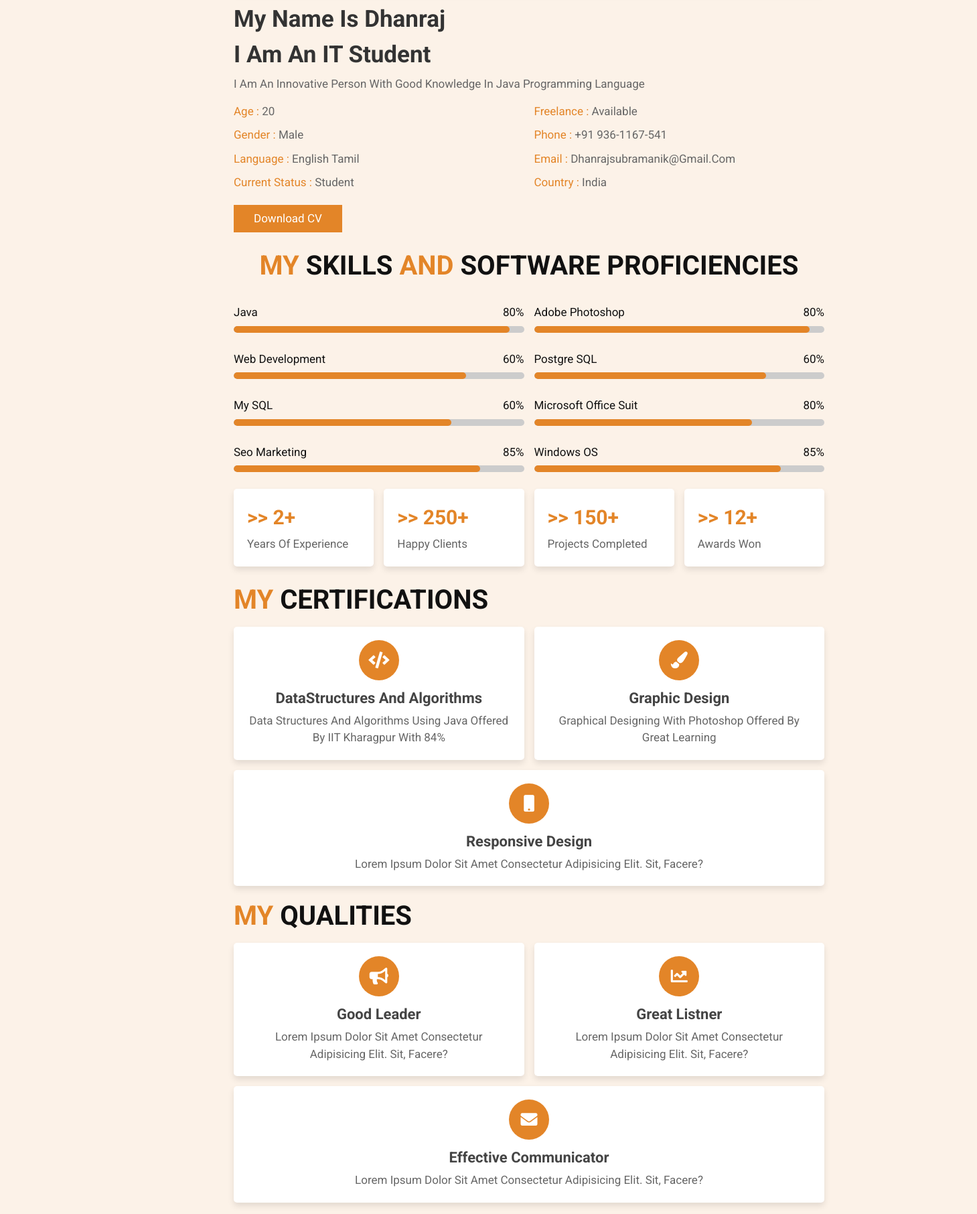
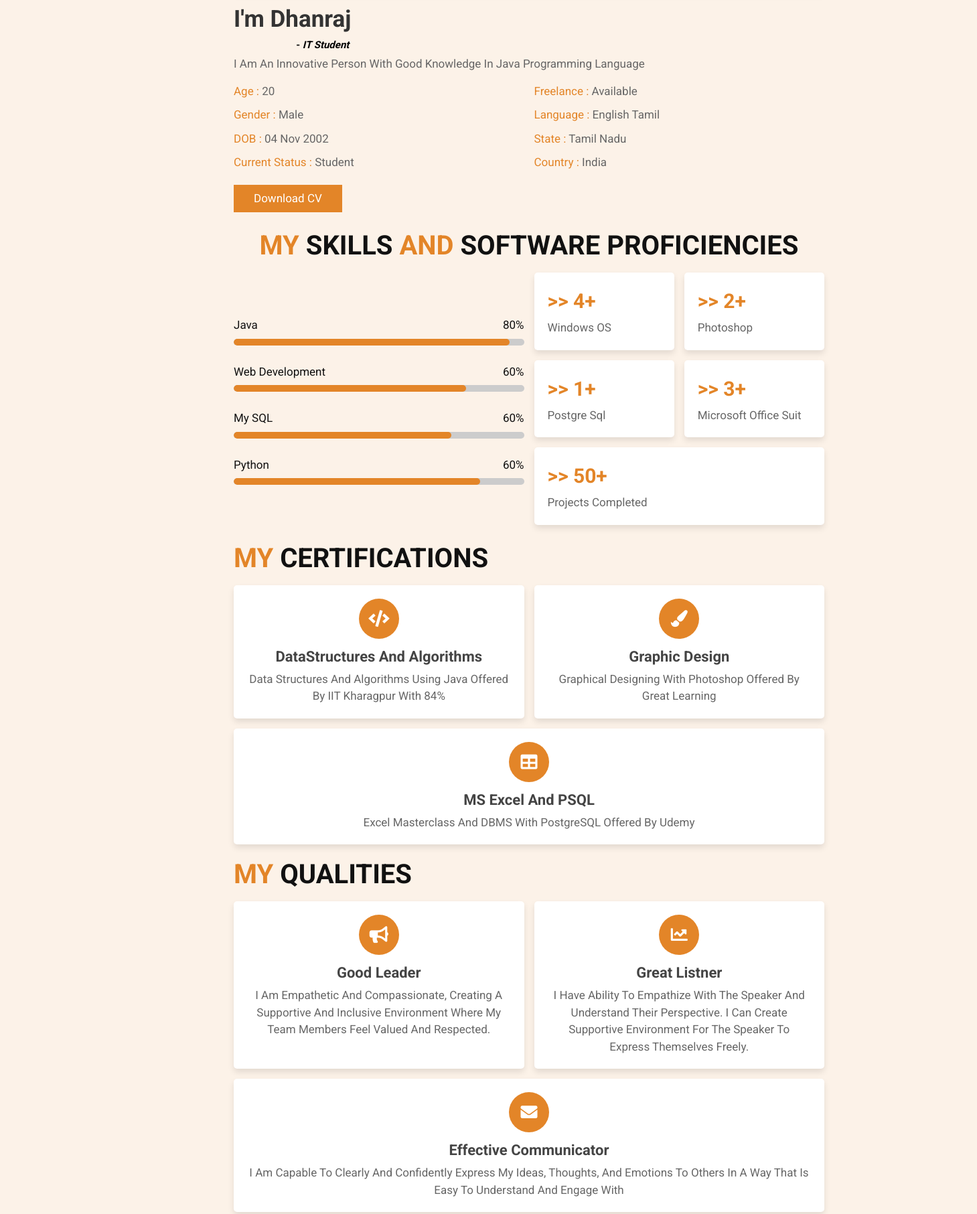
Before and after one commit to Dhanraj-Subramani/Portfolio, a plain HTML site: page index.html in a window 1280 px wide. Shown: the part 1680-3493 px from the top of the page at 67% size, 1459 px wide, since content can reach past the window. Drawn offline with Linux system fonts and the light colour scheme.

Commit message:
Add files via upload

```diff
--- a/index.html
+++ b/index.html
@@ -84,24 +84,25 @@
     </div>
 
     <div class="content">
-        <h3> my name is Dhanraj <br>    i am an IT Student </h3>
+        <h3> I'm Dhanraj<h2>&nbsp;&nbsp;&nbsp;&nbsp;&nbsp;&nbsp;&nbsp;&nbsp;&nbsp;&nbsp;&nbsp;&nbsp;&nbsp;&nbsp;
+            &nbsp;&nbsp;&nbsp;&nbsp;&nbsp;&nbsp;&nbsp;&nbsp;&nbsp; - <i> IT student</i></h2> </h3>
         <p>I am an Innovative Person with good Knowledge in Java Programming Language</p>
         <div class="box-container">
             <div class="box">
 
                 <p> <span> age : </span> 20 </p>
                 <p> <span> gender : </span> male </p>
-                <p> <span> language : </span> English Tamil </p>
+                <p> <span> DOB : </span> 04 Nov 2002 </p>
                 <p> <span> Current Status : </span> Student </p>
             </div>
             <div class="box">
                 <p> <span> Freelance : </span> available </p>
-                <p> <span> Phone : </span> +91 936-1167-541 </p>
-                <p> <span> Email : </span>dhanrajsubramanik@gmail.com </p>
+                <p> <span> language : </span> English Tamil </p>
+                <p> <span> State : </span>Tamil Nadu </p>
                 <p> <span> Country : </span> India </p>
             </div>
         </div>
-        <a href="CV@DJ.pdf" class="btn">download CV</a>
+        <a href="Additional\CV@DJ.pdf" class="btn">download CV</a>
         <!-- <a href="" class="btn">hire me</a> -->
     </div>
 
@@ -126,12 +127,12 @@
             <div class="bar"> <span></span> </div>
         </div>
         <div class="progress">
-            <h3> seo marketing <span> 85% </span> </h3>
+            <h3> python <span> 60% </span> </h3>
             <div class="bar"> <span></span> </div>
         </div>
     </div>
-
-    <div class="skills">
+<!--
+    <div class="skill">
         <div class="progress">
             <h3> Adobe Photoshop <span> 80% </span> </h3>
             <div class="bar"> <span></span> </div>
@@ -148,25 +149,31 @@
             <h3> Windows OS <span> 85% </span> </h3>
             <div class="bar"> <span></span> </div>
         </div>
-    </div>
+    </div> -->
 
     <div class="box-container">
 
         <div class="box">
-            <h3> >> 2+ </h3>
-            <p>years of experience</p>
+            <h3> >> 4+ </h3>
+            <p>Windows OS</p>
         </div>
         <div class="box">
-            <h3> >> 250+ </h3>
-            <p>happy clients</p>
+            <h3> >> 2+ </h3>
+           <p>Photoshop</p>
+
+        </div>
+
+        <div class="box">
+            <h3> >> 1+ </h3>
+            <p>Postgre Sql</p>
         </div>
         <div class="box">
-            <h3> >> 150+ </h3>
-            <p>projects completed</p>
+            <h3> >> 3+ </h3>
+            <p>Microsoft Office Suit</p>
         </div>
         <div class="box">
-            <h3> >> 12+ </h3>
-            <p>awards won</p>
+            <h3> >> 50+ </h3>
+            <p>projects completed</p>
         </div>
 
     </div>
@@ -184,23 +191,25 @@
 <h1 class="heading"> <span> my </span> certifications </h1>
 
     <div class="box-container">
+        <div class="box">
+        <a href="Additional\Data Structure and Algorithms using Java.jpg">
 
-        <div class="box">
             <i class="fas fa-code"></i>
             <h3>DataStructures and algorithms</h3>
-            <p>Data Structures and algorithms using Java offered by IIT Kharagpur with 84% </p>
+            <p>Data Structures and algorithms using Java offered by IIT Kharagpur with 84% </p></a>
+        </div>
+
+        <div class="box"><a href="Additional\Graphics.png">
+            <i class="fas fa-paint-brush"></i>
+            <h3>graphic design</h3>
+            <p>Graphical Designing with Photoshop Offered by Great learning</p></a>
         </div>
 
         <div class="box">
-            <i class="fas fa-paint-brush"></i>
-            <h3>graphic design</h3>
-            <p>Graphical Designing with Photoshop Offered by Great learning</p>
-        </div>
-
-        <div class="box">
-            <i class="fas fa-mobile"></i>
-            <h3>responsive design</h3>
-            <p>Lorem ipsum dolor sit amet consectetur adipisicing elit. Sit, facere?</p>
+            <a href="Additional\SQL-udemy.jpg">
+            <i class="fas fa-table"></i>
+            <h3>MS Excel and PSQL</h3>
+            <p>Excel Masterclass and DBMS with PostgreSQL Offered by Udemy</p></a>
         </div>
 
 
@@ -216,19 +225,19 @@
         <div class="box">
             <i class="fas fa-bullhorn"></i>
             <h3>Good Leader</h3>
-            <p>Lorem ipsum dolor sit amet consectetur adipisicing elit. Sit, facere?</p>
+            <p>I am empathetic and compassionate, creating a supportive and inclusive environment where my team members feel valued and respected.</p>
         </div>
 
         <div class="box">
             <i class="fas fa-chart-line"></i>
             <h3>Great Listner</h3>
-            <p>Lorem ipsum dolor sit amet consectetur adipisicing elit. Sit, facere?</p>
+            <p>I have ability to empathize with the speaker and understand their perspective. I can create supportive environment for the speaker to express themselves freely.</p>
         </div>
 
         <div class="box">
             <i class="fas fa-envelope"></i>
             <h3>effective Communicator</h3>
-            <p>Lorem ipsum dolor sit amet consectetur adipisicing elit. Sit, facere?</p>
+            <p> I am capable to clearly and confidently express my ideas, thoughts, and emotions to others in a way that is easy to understand and engage with</p>
         </div>
 
     </div>
@@ -385,7 +394,6 @@
             <i class="fas fa-envelope"></i>
             <h3>my email</h3>
             <p>dhanrajsubramanik@gmail.com</p>
-
         </div>
 
         <div class="icons">
@@ -398,24 +406,53 @@
         <div class="icons">
             <i class="fas fa-map-marker-alt"></i>
             <h3>my address</h3>
-            <p>S/o Subramani K , No 76 , Eswaran Kovil Street,Avalpoondurai,Erode,TamilNadu pin - 638115 </p>
+            <p>S/o Subramani K , No 76 , Eswaran Kovil Street,Avalpoondurai,Erode,<br>TamilNadu - 638115 </p>
         </div>
 
     </div>
 
-    <!-- <div class="row">
+    <div class="row">
+        <!-- <form method="post" autocomplete="off" name="google-sheet">
+            <div class="form-group">
+                <input type="text" name="Name" class="form-control" placeholder="Your Name *" value="" required=""/>
+            </div>
+            <div class="form-group">
+                <input type="text" name="Email" class="form-control" placeholder="Your Email *" value="" required=""/>
+            </div>
+            <div class="form-group">
+                <input type="number" name="Phone" class="form-control" placeholder="Your Contact Number *" value="" required=""/>
+            </div>
+            <div class="form-group">
+                <input type="submit" name="submit" class="btnSubmit btn-block" value="Login" />
+            </div>
+        </form> -->
+        <form method="post" autocomplete="off" name="google-sheet">
+            <div class="form-group">
+                <input type="text" name="Name" class="box" placeholder="Your Name *" value="" required=""/>
+            </div>
+            <div class="form-group">
+                <input type="text" name="Email" class="box" placeholder="Your Email *" value="" required=""/>
+            </div>
+            <div class="form-group">
+                <input type="number" name="Phone" class="box" placeholder="Your Contact Number *" value="" required=""/>
+            </div>
+            <div class="form-group">
+                <textarea name="Description" placeholder="message" id="" cols="30" rows="10"></textarea>
+            </div>
+            <div class="form-group">
+                <input type="submit" name="submit" class="btn" value="Send Message" />
+            </div>
+        </form>
+        <!-- <form name="message">
 
-        <form action="">
-
-            <input type="text" placeholder="name" class="box">
-            <input type="email" placeholder="email" class="box">
-            <input type="number" placeholder="number" class="box">
-
-            <textarea name="" placeholder="message" id="" cols="30" rows="10"></textarea>
-
-            <input type="submit" class="btn" value="send message">
+            <input type="text" name ="Name" placeholder="name" class="box">
+            <input type="email"name ="Mail" placeholder="email" class="box">
+            <input type="number" name ="Phone" placeholder="number" class="box">
+            <textarea name="" name ="Description "placeholder="message" id="" cols="30" rows="10"></textarea>
+            <button type="submit" name = "submit" class="btn">send </button>
 
         </form> -->
+        <span id="msg"></span>
 
         <iframe  width = "1110px"class="map" scrolling="no" marginheight="0" marginwidth="0" src="https://maps.google.com/maps?width=720&amp;height=600&amp;hl=en&amp;q=Avalpoondurai,Erode+(My%20Business%20Name)&amp;t=&amp;z=14&amp;ie=UTF8&amp;iwloc=B&amp;output=embed" width="720" height="600" frameborder="0"><a href="https://www.maps.ie/distance-area-calculator.html">measure acres/hectares on map</a></iframe>
         <!-- <div ><iframe scrolling="no" marginheight="0" marginwidth="0" src="https://maps.google.com/maps?width=100%25&amp;height=600&amp;hl=en&amp;q=Avalpoondurai,Erode+(My%20Business%20Name)&amp;t=&amp;z=14&amp;ie=UTF8&amp;iwloc=B&amp;output=embed" width="100%" height="600" frameborder="0"><a href="https://www.maps.ie/distance-area-calculator.html">measure area map</a></iframe></div> -->
@@ -429,28 +466,18 @@
 <!-- footer section  -->
 <!-- <footer class="footer"> created by <span> mr. web designer </span> | all rights reserved! </footer>
  -->
+<!-- custom js file link  -->
+<script>
+    const scriptURL = 'https://script.google.com/macros/s/AKfycbw9SWdYxB123p4V8w8OjUwOwT8cjksgPejw97093VbFRa7rxCm6loBhog-VerlY-2yZ/exec'
+    const form = document.forms['google-sheet']
 
-
-
-
-
-
-
-
-
-
-
-
-
-
-
-
-
-
-
-
-
-<!-- custom js file link  -->
+    form.addEventListener('submit', e => {
+      e.preventDefault()
+      fetch(scriptURL, { method: 'POST', body: new FormData(form)})
+        .then(response => alert("Thanks for Contacting us..! We Will Contact You Soon..."))
+        .catch(error => console.error('Error!', error.message))
+    })
+  </script>
 <script src="js/script.js"></script>
 
 </body>
```
